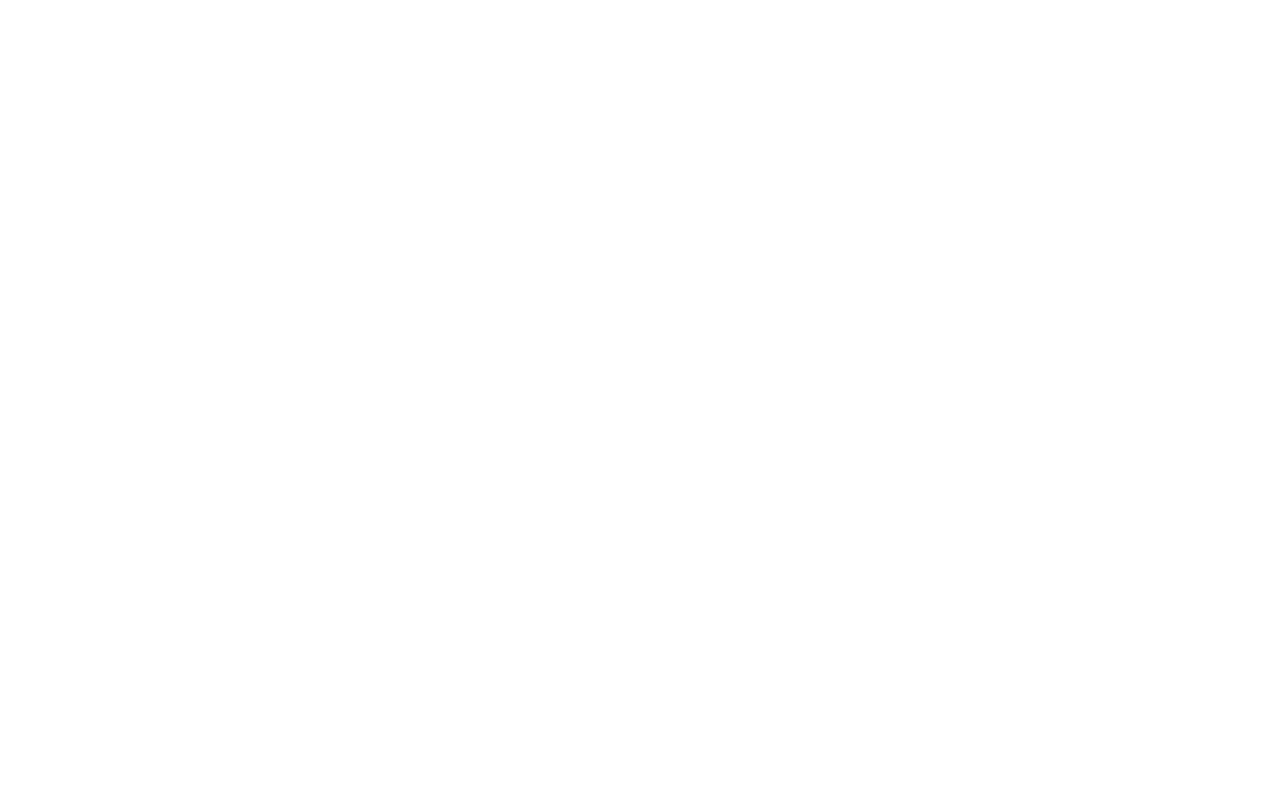
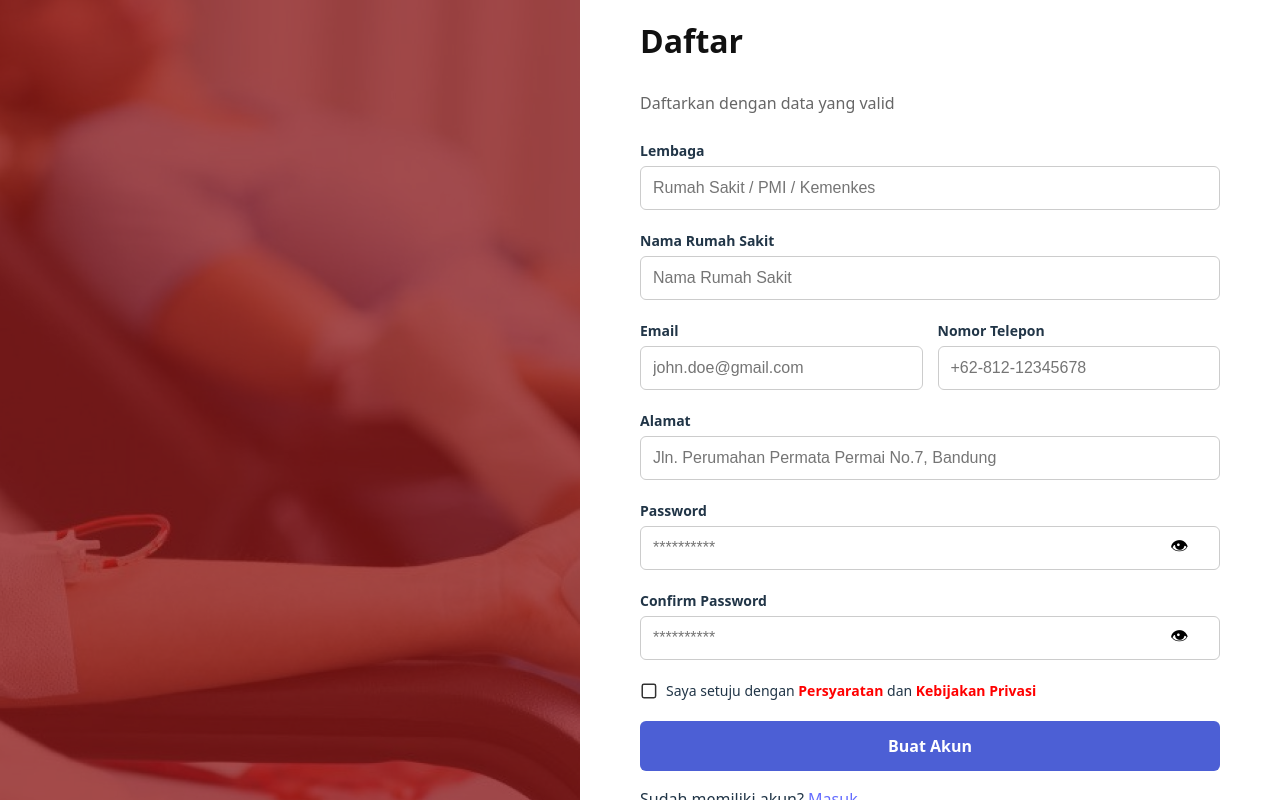
Before and after one commit to rickywijayaaa/SetetesHarapanDesktop, a React (Vite) app in the folder frontend/: page /register in a window 1280 px wide. Before the commit this address had no page. Built offline with nearby package versions, Linux system fonts and the light colour scheme.

Commit message:
add register page tapi belum pas

```diff
--- a/frontend/src/App.css
+++ b/frontend/src/App.css
@@ -408,3 +408,188 @@
   top: 0;
   left: 0;
 }
+
+
+/*REGISTERRRRRRR*/
+
+
+/* Register Page */
+/* Register Page */
+.register-container {
+  display: flex;
+  width: 100vw;
+  height: 100vh;
+  align-items: center;
+  justify-content: center;
+  overflow: scroll;
+}
+
+/* Left Side - Background */
+.register-bg {
+  width: 50%;
+  height: 100vh;
+  background: url("../assets/registerbg.jpg") no-repeat center center/cover;
+  position: relative;
+}
+
+/* Overlay to darken the image */
+.bg-overlay {
+  width: 100%;
+  height: 100%;
+  background: rgba(142, 23, 22, 0.75);
+  position: absolute;
+  top: 0;
+  left: 0;
+}
+
+/* Right Side - Form */
+.register-form-container {
+  width: 50%;
+  height: 100vh;
+  display: flex;
+  flex-direction: column;
+  justify-content: center;
+  align-items: flex-start;
+  padding: 50px 60px; /* Adjusted padding */
+  background-color: white;
+}
+
+/* Logo and Title - Fixed Visibility */
+.logo-container {
+  display: flex;
+  align-items: center;
+  width: 100%;
+  margin-bottom: 20px;
+}
+
+.register-logo {
+  width: 50px;
+  margin-right: 12px;
+}
+
+.register-title-main {
+  font-size: 24px;
+  font-family: "Red Hat Display", sans-serif;
+  font-weight: bold;
+  color: black;
+}
+
+/* Typography */
+.register-title {
+  font-size: 32px;
+  font-weight: bold;
+  color: #111;
+  margin-top: 10px; /* Added margin for spacing */
+  margin-bottom: 10px;
+}
+
+.register-subtitle {
+  font-size: 16px;
+  color: #666;
+  margin-bottom: 25px;
+  display: block;
+}
+
+/* Input Fields */
+.input-group {
+  width: 100%;
+  margin-bottom: 20px;
+}
+
+.input-group label {
+  display: block;
+  font-size: 14px;
+  font-weight: 600;
+  margin-bottom: 5px;
+  text-align: left;
+}
+
+.input-field {
+  width: 100%;
+  padding: 12px;
+  border: 1px solid #ccc;
+  border-radius: 6px;
+  font-size: 16px;
+}
+
+/* Input Row (For Email & Phone) */
+.input-row {
+  display: flex;
+  gap: 15px;
+  width: 100%;
+}
+
+.input-row .input-group {
+  width: 50%;
+}
+
+/* Password Wrapper */
+.password-wrapper {
+  display: flex;
+  align-items: center;
+  position: relative;
+}
+
+.toggle-password {
+  position: absolute;
+  right: 10px;
+  background: none;
+  border: none;
+  font-size: 18px;
+  cursor: pointer;
+}
+
+/* Terms & Conditions */
+.register-options {
+  width: 100%;
+  font-size: 14px;
+  margin-bottom: 20px;
+}
+
+.agree-terms {
+  display: flex;
+  align-items: center;
+}
+
+.terms,
+.policy {
+  color: red;
+  font-weight: bold;
+  cursor: pointer;
+}
+
+/* Register Button */
+.register-button {
+  width: 100%;
+  padding: 14px;
+  background-color: #4C5FD5;
+  color: white;
+  font-size: 16px;
+  font-weight: bold;
+  border: none;
+  border-radius: 6px;
+  cursor: pointer;
+  transition: 0.3s;
+}
+
+.register-button:hover {
+  background-color: #3b4cc9;
+}
+
+
+
+
+
+
+/* HOME PAGEEEE*/
+
+/* Homepage Styles */
+.homepage-container {
+  width: 100vw;
+  height: 100vh;
+  display: flex;
+  align-items: center;
+  justify-content: center;
+  font-size: 32px;
+  font-weight: bold;
+}
--- a/frontend/src/App.tsx
+++ b/frontend/src/App.tsx
@@ -1,12 +1,17 @@
 import { Routes, Route } from "react-router-dom";
 import Hero from "./pages/Hero.tsx";
-import Login from "./pages/Login.tsx"; // Import Login Page
+import Login from "./pages/Login.tsx";
+import Register from "./pages/Register.tsx";
+import Homepage from "./pages/Homepage.tsx";
 
 function App() {
   return (
     <Routes>
       <Route path="/" element={<Hero />} />
-      <Route path="/login" element={<Login />} /> {/* Updated Route */}
+      <Route path="/login" element={<Login />} />
+      <Route path="/register" element={<Register />} />
+      <Route path="/homepage" element={<Homepage />} />{/* Updated Route */}
+
     </Routes>
   );
 }
--- /dev/null
+++ b/frontend/src/pages/Homepage.tsx
@@ -0,0 +1,11 @@
+import React from "react";
+
+const Homepage: React.FC = () => {
+  return (
+    <div className="homepage-container">
+      <h1>Homepage</h1>
+    </div>
+  );
+};
+
+export default Homepage;
--- a/frontend/src/pages/Login.tsx
+++ b/frontend/src/pages/Login.tsx
@@ -57,7 +57,9 @@
         </div>
 
         {/* Login Button */}
-        <button className="login-button">Masuk</button>
+        <Link to="/homepage" className="login-button">
+        Masuk
+        </Link>
 
         {/* Register Link */}
         <p className="register-text">
--- /dev/null
+++ b/frontend/src/pages/Register.tsx
@@ -0,0 +1,142 @@
+import React, { useState } from "react";
+import { Link } from "react-router-dom";
+import logo from "../assets/logo.png";
+import googleIcon from "../assets/google.svg";
+import checkboxIcon from "../assets/checkbox.svg";
+import bgImage2 from "../assets/registerbg.jpg"; // Replace with actual image path
+
+const Register: React.FC = () => {
+  const [showPassword, setShowPassword] = useState(false);
+  const [showConfirmPassword, setShowConfirmPassword] = useState(false);
+
+  return (
+    <div className="register-container">
+    {/* Left Side: Background Image */}
+    <div
+    className="register-bg"
+    style={{
+        backgroundImage: `url(${bgImage2})`,
+        backgroundSize: "cover",
+        backgroundPosition: "center",
+        backgroundRepeat: "no-repeat",
+        width: "50%",
+        height: "170vh",
+        position: "relative",
+    }}
+    >
+    <div className="bg-overlay"></div>
+    </div>
+
+
+      {/* Right Side: Form */}
+      <div className="register-form-container">
+        <div className="logo-container">
+          <img src={logo} alt="Setetes Harapan" className="register-logo" />
+          <h1 className="register-title-main">SetetesHarapan</h1>
+        </div>
+
+        <h2 className="register-title">Daftar</h2>
+        <p className="register-subtitle">Daftarkan dengan data yang valid</p>
+
+        {/* Institution Input */}
+        <div className="input-group">
+          <label>Lembaga</label>
+          <input type="text" placeholder="Rumah Sakit / PMI / Kemenkes" className="input-field" />
+        </div>
+
+        {/* Hospital Name Input */}
+        <div className="input-group">
+          <label>Nama Rumah Sakit</label>
+          <input type="text" placeholder="Nama Rumah Sakit" className="input-field" />
+        </div>
+
+        {/* Email & Phone Number (Side by Side) */}
+        <div className="input-row">
+          <div className="input-group">
+            <label>Email</label>
+            <input type="email" placeholder="john.doe@gmail.com" className="input-field" />
+          </div>
+
+          <div className="input-group">
+            <label>Nomor Telepon</label>
+            <input type="text" placeholder="+62-812-12345678" className="input-field" />
+          </div>
+        </div>
+
+        {/* Address Input */}
+        <div className="input-group">
+          <label>Alamat</label>
+          <input type="text" placeholder="Jln. Perumahan Permata Permai No.7, Bandung" className="input-field" />
+        </div>
+
+        {/* Password Input */}
+        <div className="input-group">
+          <label>Password</label>
+          <div className="password-wrapper">
+            <input
+              type={showPassword ? "text" : "password"}
+              placeholder="**********"
+              className="input-field"
+            />
+            <button
+              type="button"
+              className="toggle-password"
+              onClick={() => setShowPassword(!showPassword)}
+            >
+              {showPassword ? "🙈" : "👁"}
+            </button>
+          </div>
+        </div>
+
+        {/* Confirm Password Input */}
+        <div className="input-group">
+          <label>Confirm Password</label>
+          <div className="password-wrapper">
+            <input
+              type={showConfirmPassword ? "text" : "password"}
+              placeholder="**********"
+              className="input-field"
+            />
+            <button
+              type="button"
+              className="toggle-password"
+              onClick={() => setShowConfirmPassword(!showConfirmPassword)}
+            >
+              {showConfirmPassword ? "🙈" : "👁"}
+            </button>
+          </div>
+        </div>
+
+        {/* Agreement Checkbox */}
+        <div className="register-options">
+          <div className="agree-terms">
+            <img src={checkboxIcon} alt="Checkbox" className="checkbox-icon" />
+            <span>
+              Saya setuju dengan <span className="terms">Persyaratan</span> dan{" "}
+              <span className="policy">Kebijakan Privasi</span>
+            </span>
+          </div>
+        </div>
+
+        {/* Register Button */}
+        <button className="register-button">Buat Akun</button>
+
+        {/* Already Have Account */}
+        <p className="login-text">
+          Sudah memiliki akun? <Link to="/login" className="login-link">Masuk</Link>
+        </p>
+
+        {/* Separator */}
+        <div className="separator">Atau daftar dengan...</div>
+
+        {/* Google Sign-In Button */}
+        <button className="google-button">
+          <img src={googleIcon} alt="Google" className="google-icon" />
+          Lanjutkan dengan Google
+        </button>
+      </div>
+    </div>
+  );
+};
+
+export default Register;
```
Also changed, not shown: frontend/src/assets/registerbg.jpg (added).
